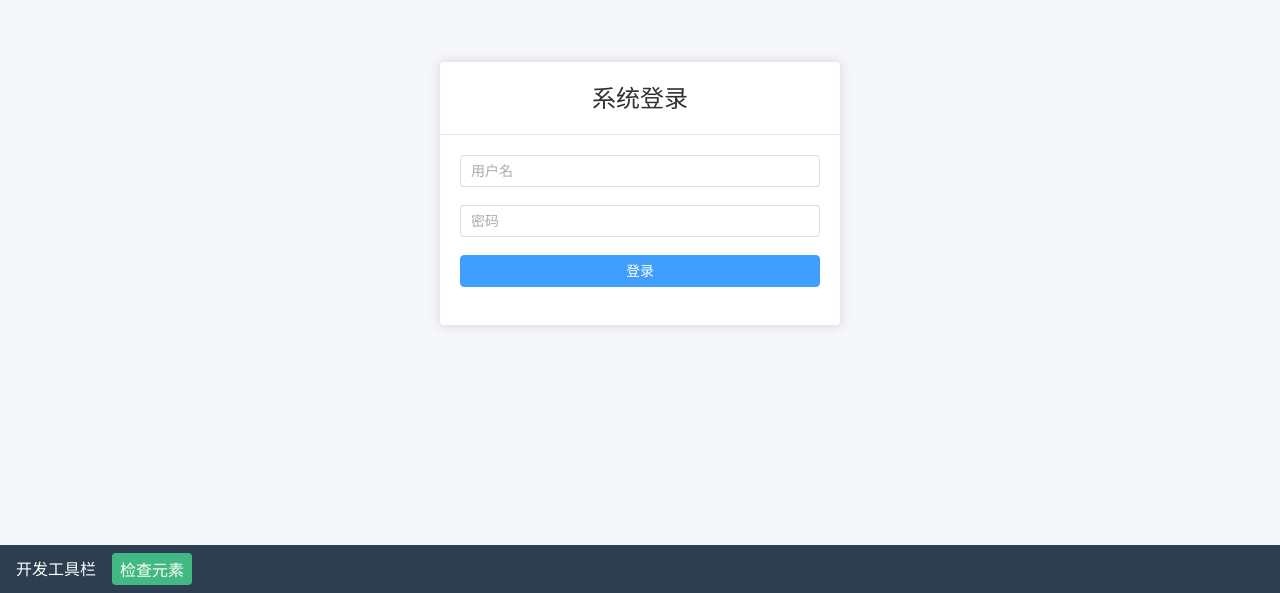
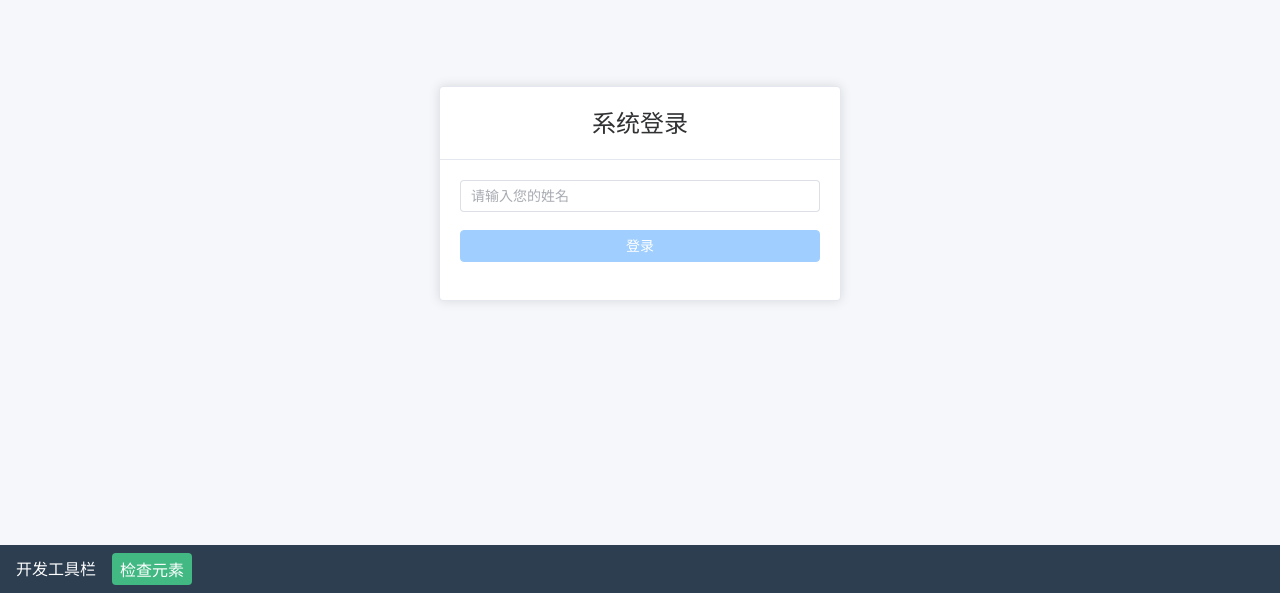
Before and after one commit to go-ree/ares, a Vue app in the folder frontend/: page /login in a window 1280 px wide. Shown: the part 207-800 px from the top of the page. Built offline with nearby package versions, Linux system fonts and the light colour scheme.

Commit message:
v0.3.32（先用最简版的登录逻辑，让用户能正常使用）

```diff
--- a/frontend/app/web/config/api.ts
+++ b/frontend/app/web/config/api.ts
@@ -1,59 +1,64 @@
-import axios from 'axios'
-import type { AxiosInstance } from 'axios'
+import axios from 'axios';
+import type { AxiosInstance } from 'axios';
+import { useUserStore } from '../stores/user';
+import router from '../routes';
 
 // 创建axios实例
 const api: AxiosInstance = axios.create({
-  timeout: 10000,  // 请求超时时间
+  timeout: 10000, // 请求超时时间
   headers: {
-    'Content-Type': 'application/json'
-  }
-})
+    'Content-Type': 'application/json',
+  },
+});
 
 // 请求拦截器
 api.interceptors.request.use(
-  (config) => {
+  config => {
     // 在发送请求之前做些什么
     // 例如：添加token
-    const token = localStorage.getItem('token')
+    const token = localStorage.getItem('token');
     if (token) {
-      config.headers.Authorization = `Bearer ${token}`
+      config.headers.Authorization = `Bearer ${token}`;
     }
-    return config
+    return config;
   },
-  (error) => {
+  error => {
     // 对请求错误做些什么
-    return Promise.reject(error)
+    return Promise.reject(error);
   }
-)
+);
 
 // 响应拦截器
 api.interceptors.response.use(
-  (response) => {
+  response => {
     // 对响应数据做点什么
-    return response
+    return response;
   },
-  (error) => {
+  error => {
     // 对响应错误做点什么
     if (error.response) {
       switch (error.response.status) {
         case 401:
-          // 未授权，跳转到登录页
-          window.location.href = '/login'
-          break
+          // 未授权，清除用户信息并跳转到登录页
+          const userStore = useUserStore();
+          userStore.clearUserInfo();
+          localStorage.removeItem('token');
+          router.push('/login');
+          break;
         case 403:
           // 权限不足
-          console.error('没有权限访问该资源')
-          break
+          console.error('没有权限访问该资源');
+          break;
         case 500:
           // 服务器错误
-          console.error('服务器错误')
-          break
+          console.error('服务器错误');
+          break;
         default:
-          console.error('请求失败:', error.response.data)
+          console.error('请求失败:', error.response.data);
       }
     }
-    return Promise.reject(error)
+    return Promise.reject(error);
   }
-)
+);
 
-export default api
+export default api;
--- a/frontend/app/web/main.ts
+++ b/frontend/app/web/main.ts
@@ -1,24 +1,29 @@
-import { createApp } from 'vue'
-import { createPinia } from 'pinia'
-import ElementPlus from 'element-plus'
-import 'element-plus/dist/index.css'
-import '../../src/style.css'
-import App from './App.vue'
-import zhCn from "element-plus/es/locale/lang/zh-cn"
-import router from './routes'
+import { createApp } from 'vue';
+import { createPinia } from 'pinia';
+import ElementPlus from 'element-plus';
+import 'element-plus/dist/index.css';
+import '../../src/style.css';
+import App from './App.vue';
+import zhCn from 'element-plus/es/locale/lang/zh-cn';
+import router from './routes';
+import { useUserStore } from './stores/user';
 
 // 创建应用实例
-const app = createApp(App)
+const app = createApp(App);
 
 // 创建 Pinia 实例
-const pinia = createPinia()
+const pinia = createPinia();
 
 // 使用插件
-app.use(pinia)
+app.use(pinia);
 app.use(ElementPlus, {
-    locale: zhCn,
-})
-app.use(router)
+  locale: zhCn,
+});
+app.use(router);
+
+// 恢复用户信息
+const userStore = useUserStore();
+userStore.restoreUserInfo();
 
 // 挂载应用
-app.mount('#app')
+app.mount('#app');
--- a/frontend/app/web/routes/index.ts
+++ b/frontend/app/web/routes/index.ts
@@ -1,5 +1,6 @@
-import { createRouter, createWebHistory } from 'vue-router'
-import MainLayout from '../components/layout/MainLayout.vue'
+import { createRouter, createWebHistory } from 'vue-router';
+import MainLayout from '../components/layout/MainLayout.vue';
+import { useUserStore } from '../stores/user';
 
 const router = createRouter({
   history: createWebHistory(),
@@ -7,55 +8,77 @@ const router = createRouter({
     {
       path: '/',
       component: MainLayout,
+      meta: { requiresAuth: true },
       children: [
         {
           path: '',
           name: 'Home',
-          component: () => import('../views/Home.vue')
+          component: () => import('../views/Home.vue'),
         },
         {
           path: '/application/list',
-          component: () => import('../views/application/AppList.vue')
+          component: () => import('../views/application/AppList.vue'),
         },
         {
           path: '/application/apply',
-          component: () => import('../views/application/AppApply.vue')
+          component: () => import('../views/application/AppApply.vue'),
         },
         {
           path: '/application/config',
-          component: () => import('../views/application/AppConfig.vue')
+          component: () => import('../views/application/AppConfig.vue'),
         },
         {
           path: '/publish/deploy',
-          component: () => import('../views/publish/Deploy.vue')
+          component: () => import('../views/publish/Deploy.vue'),
         },
         {
           path: '/publish/merge',
-          component: () => import('../views/publish/Merge.vue')
+          component: () => import('../views/publish/Merge.vue'),
         },
         {
           path: '/operation/log',
-          component: () => import('../views/operation/Log.vue')
+          component: () => import('../views/operation/Log.vue'),
         },
         {
           path: '/operation/monitor',
-          component: () => import('../views/operation/Monitor.vue')
+          component: () => import('../views/operation/Monitor.vue'),
         },
         {
           path: '/system/settings',
-          component: () => import('../views/system/Settings.vue')
+          component: () => import('../views/system/Settings.vue'),
         },
         {
           path: '/system/version',
-          component: () => import('../views/system/Version.vue')
-        }
-      ]
+          component: () => import('../views/system/Version.vue'),
+        },
+      ],
     },
     {
       path: '/login',
-      component: () => import('../views/Login.vue')
+      component: () => import('../views/Login.vue'),
+      meta: { requiresAuth: false },
+    },
+  ],
+});
+
+router.beforeEach((to, from, next) => {
+  const userStore = useUserStore();
+
+  if (to.meta.requiresAuth !== false) {
+    if (!userStore.isLoggedIn) {
+      console.log('用户未登录，跳转到登录页');
+      next('/login');
+      return;
     }
-  ]
-})
+  }
 
-export default router
+  if (to.path === '/login' && userStore.isLoggedIn) {
+    console.log('用户已登录，跳转到首页');
+    next('/');
+    return;
+  }
+
+  next();
+});
+
+export default router;
--- a/frontend/app/web/stores/user.ts
+++ b/frontend/app/web/stores/user.ts
@@ -1,34 +1,56 @@
-import { defineStore } from 'pinia'
+import { defineStore } from 'pinia';
 
 export interface UserInfo {
-  id: number
-  username: string
-  nameCn: string
-  email: string
-  roles: string[]
+  id: number;
+  username: string;
+  nameCn: string;
+  email: string;
+  roles: string[];
 }
 
 interface UserState {
-  userInfo: UserInfo | null
+  userInfo: UserInfo | null;
 }
 
 export const useUserStore = defineStore('user', {
   state: (): UserState => ({
-    userInfo: null
+    userInfo: null,
   }),
 
   getters: {
-    isLoggedIn: (state) => !!state.userInfo,
-    hasRole: (state) => (role: string) => state.userInfo?.roles.includes(role)
+    isLoggedIn: state => !!state.userInfo,
+    hasRole: state => (role: string) => state.userInfo?.roles.includes(role),
   },
 
   actions: {
     setUserInfo(userInfo: UserInfo) {
-      this.userInfo = userInfo
+      this.userInfo = userInfo;
+      // 保存到本地存储
+      localStorage.setItem('userInfo', JSON.stringify(userInfo));
     },
 
     clearUserInfo() {
-      this.userInfo = null
-    }
-  }
-})
+      this.userInfo = null;
+      // 清除本地存储
+      localStorage.removeItem('userInfo');
+    },
+
+    // 退出登录
+    logout() {
+      this.clearUserInfo();
+    },
+
+    // 从本地存储恢复用户信息
+    restoreUserInfo() {
+      const stored = localStorage.getItem('userInfo');
+      if (stored) {
+        try {
+          this.userInfo = JSON.parse(stored);
+        } catch (error) {
+          console.error('解析用户信息失败:', error);
+          localStorage.removeItem('userInfo');
+        }
+      }
+    },
+  },
+});
--- a/frontend/app/web/views/Login.vue
+++ b/frontend/app/web/views/Login.vue
@@ -6,13 +6,17 @@
       </template>
       <el-form>
         <el-form-item>
-          <el-input v-model="username" placeholder="用户名" />
+          <el-input v-model="nameCn" placeholder="请输入您的姓名" @keyup.enter="handleLogin" />
         </el-form-item>
         <el-form-item>
-          <el-input v-model="password" type="password" placeholder="密码" />
-        </el-form-item>
-        <el-form-item>
-          <el-button type="primary" @click="handleLogin" style="width: 100%">登录</el-button>
+          <el-button
+            type="primary"
+            @click="handleLogin"
+            style="width: 100%"
+            :disabled="!nameCn.trim()"
+          >
+            登录
+          </el-button>
         </el-form-item>
       </el-form>
     </el-card>
@@ -20,26 +24,30 @@
 </template>
 
 <script setup lang="ts">
-import { ref } from 'vue'
-import { useRouter } from 'vue-router'
-import { useUserStore } from '../stores/user'
+import { ref } from 'vue';
+import { useRouter } from 'vue-router';
+import { useUserStore } from '../stores/user';
 
-const router = useRouter()
-const userStore = useUserStore()
-const username = ref('')
-const password = ref('')
+const router = useRouter();
+const userStore = useUserStore();
+const nameCn = ref('');
 
 const handleLogin = () => {
-  // 模拟登录
+  if (!nameCn.value.trim()) {
+    return;
+  }
+
+  // 简化登录：只需要中文名称
   userStore.setUserInfo({
-    id: 1,
-    username: username.value || 'test_user',
-    nameCn: '测试用户',
-    email: 'test@example.com',
-    roles: ['admin']
-  })
-  router.push('/')
-}
+    id: Date.now(), // 使用时间戳作为临时ID
+    username: nameCn.value,
+    nameCn: nameCn.value,
+    email: `${nameCn.value}@example.com`,
+    roles: ['user'], // 默认用户角色
+  });
+
+  router.push('/');
+};
 </script>
 
 <style scoped>
```
Also changed, not shown: frontend/app/web/components/layout/MainLayout.vue (+51 -30 lines).
